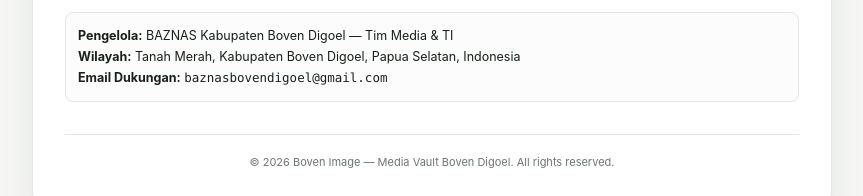
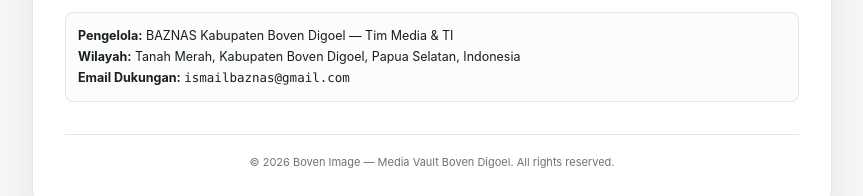
Before and after one commit to ismailbaznas/boven-image, a Next.js app: page /privacy-policy in a window 1280 px wide. Shown: the part 1137-1333 px from the top of the page, without its empty margins (208-1071 px from the left). Built offline with nearby package versions, Linux system fonts and the light colour scheme.

Commit message:
fix: Sesuaikan email kontak di /privacy-policy & /terms menjadi ismailbaznas@gmail.com

```diff
--- a/app/privacy-policy/page.tsx
+++ b/app/privacy-policy/page.tsx
@@ -118,7 +118,7 @@ export default function PrivacyPolicyPage() {
             <div style={{ marginTop: "8px", background: "#fbfcfb", padding: "12px", border: "1px solid var(--line)", borderRadius: "8px", fontSize: "12.5px" }}>
               <div><strong>Pengelola:</strong> BAZNAS Kabupaten Boven Digoel — Tim Media & TI</div>
               <div><strong>Wilayah:</strong> Tanah Merah, Kabupaten Boven Digoel, Papua Selatan, Indonesia</div>
-              <div><strong>Email Dukungan:</strong> <code>baznasbovendigoel@gmail.com</code></div>
+              <div><strong>Email Dukungan:</strong> <code>ismailbaznas@gmail.com</code></div>
             </div>
           </div>
         </section>
--- a/app/terms/page.tsx
+++ b/app/terms/page.tsx
@@ -111,7 +111,7 @@ export default function TermsPage() {
             <div style={{ marginTop: "8px", background: "#fbfcfb", padding: "12px", border: "1px solid var(--line)", borderRadius: "8px", fontSize: "12.5px" }}>
               <div><strong>Pengelola:</strong> BAZNAS Kabupaten Boven Digoel</div>
               <div><strong>Alamat:</strong> Jl. Trans Papua, Tanah Merah, Boven Digoel, Papua Selatan</div>
-              <div><strong>Email:</strong> <code>baznasbovendigoel@gmail.com</code></div>
+              <div><strong>Email:</strong> <code>ismailbaznas@gmail.com</code></div>
             </div>
           </div>
         </section>
```
